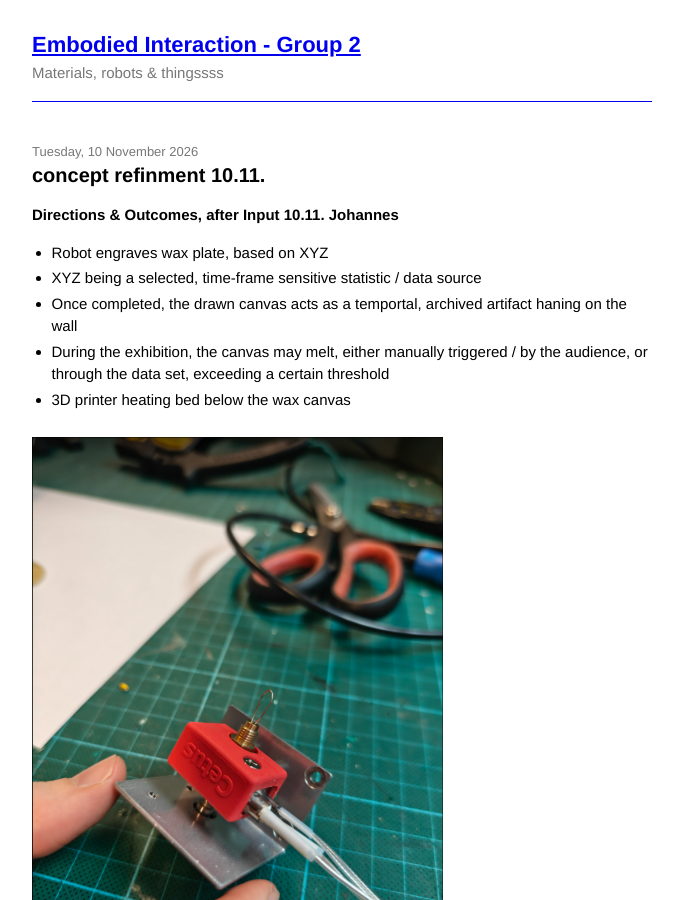
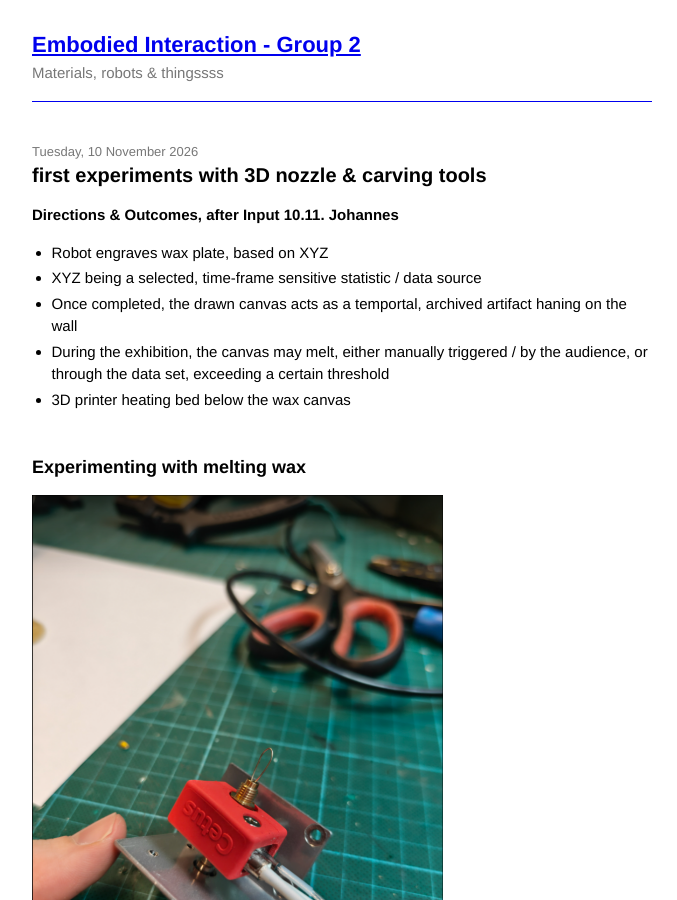
Before and after one commit to bonjourclaudio/aewwwww-blog, a Jekyll site: the page built from _posts/2026-11-10-concept-refinment-1011.md, in a window 1280 px wide and 900 px high. Shown: the whole window, without its empty margins (298-975 px from the left). Built offline with Jekyll 4.4.1, drawn with Linux system fonts in a browser that asks for light colours.

Commit message:
Update _posts/2026-11-10-concept-refinment-1011.md (via Pages CMS)

```diff
--- a/_posts/2026-11-10-concept-refinment-1011.md
+++ b/_posts/2026-11-10-concept-refinment-1011.md
@@ -1,5 +1,5 @@
 ---
-title: concept refinment 10.11.
+title: first experiments with 3D nozzle & carving tools
 date: 2026-11-10
 published: true
 ---
@@ -11,6 +11,8 @@ published: true
 - During the exhibition, the canvas may melt, either manually triggered / by the audience, or through the data set, exceeding a certain threshold
 - 3D printer heating bed below the wax canvas
 
+## Experimenting with melting wax
+
 ![medium: wax carving tool in 3D extruder head](/assets/img/Screenshot-20261110-15:58:11.png)
 
 ![medium: experimenting with heat sensor](/assets/img/Screenshot-20261110-16:00:11.png)
```
